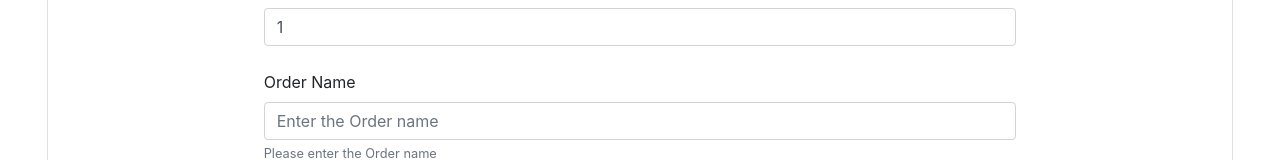
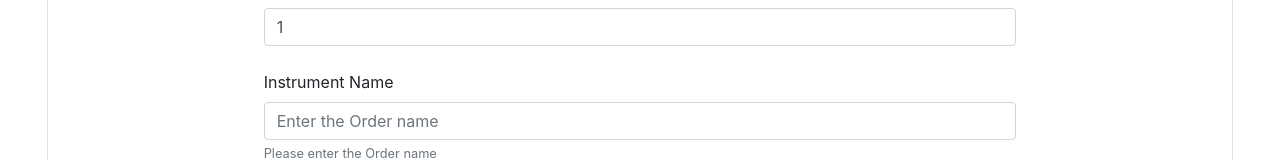
Before and after one commit to codesuman/order-book, an Angular app: page /order-form in a window 1280 px wide. Shown: the part 158-318 px from the top of the page. Built offline with nearby package versions, Linux system fonts and the light colour scheme.

Commit message:
Form label refactoring

```diff
--- a/src/app/order/components/create-order/create-order.component.html
+++ b/src/app/order/components/create-order/create-order.component.html
@@ -11,7 +11,7 @@
                     <input [(ngModel)]="order.id" type="text" name="id" class="form-control" id="id" aria-describedby="idHelp" placeholder="Enter ID">
                     <br>
 
-                    <label for="name">Order Name</label>
+                    <label for="name">Instrument Name</label>
                     <input [(ngModel)]="order.name" type="text" name="name" class="form-control" id="name" aria-describedby="nameHelp" placeholder="Enter the Order name">
                     <small id="nameHelp" class="form-text text-muted">Please enter the Order name</small>
                     <br>
```
